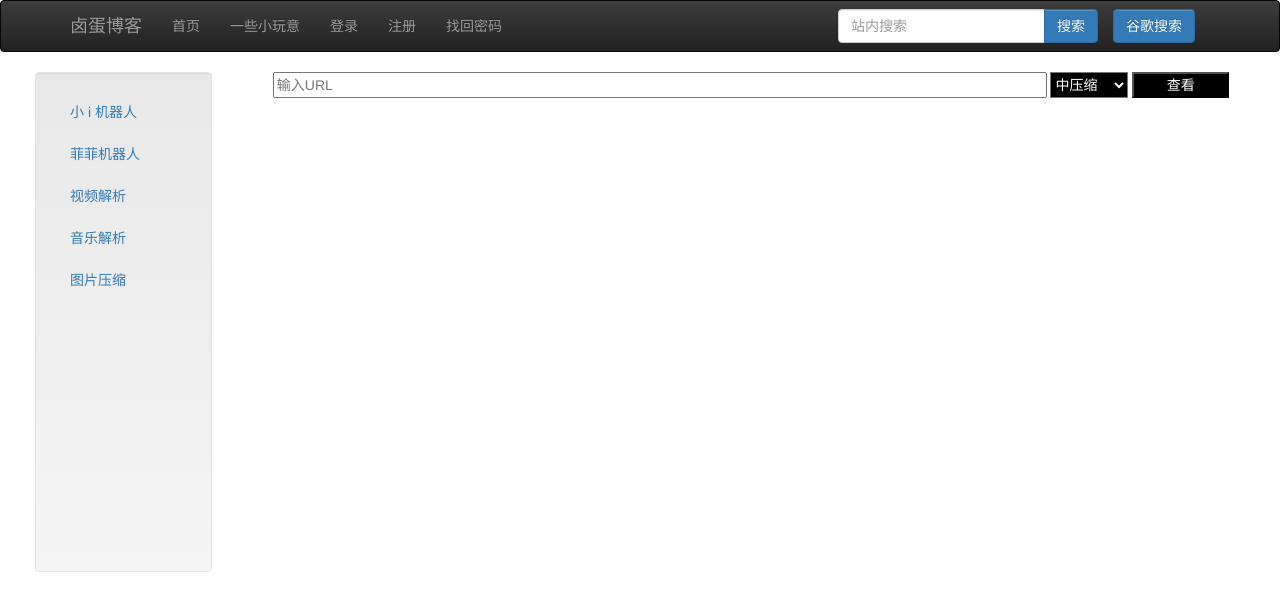
After one commit to gdludan/blog, a Django app: page /fun/images in a window 1280 px wide. The commit adds this page. Shown: the top 612 px of the page. Run offline with Django 3.2, Linux system fonts and the light colour scheme; parts of the project's set-up code (start-up, migrations or seed data) failed here and were passed over; some libraries are stand-ins or nearby versions.

Commit message:
新增图片压缩功能

```diff
--- a/blog/fun/templates/fun_left.html
+++ b/blog/fun/templates/fun_left.html
@@ -4,5 +4,6 @@
         <li> <a href="{% url 'chat_free' %}">菲菲机器人</a> </li>
         <li> <a href="{% url 'video_vip' %}">视频解析</a> </li>
         <li> <a href="{% url 'music' %}">音乐解析</a> </li>
+        <li> <a href="{% url 'ImageCompression' %}">图片压缩</a> </li>
     </ul>
 </div>
--- /dev/null
+++ b/blog/fun/templates/imagecompression.html
@@ -0,0 +1,42 @@
+{% extends "title_base.html"  %}
+{% block title %}{{ name }}{% endblock %}
+{% block content_left %}{% include 'fun_left.html' %}{% endblock %}
+{% block content %}{% load staticfiles %}
+    <div style="margin: 20px;float: right;width: 78%;margin-top: 0px;">
+        <form action="">
+            <div style="width: 100%">
+                <input type="text" name="url" placeholder="输入URL" style="width: 80%;" value="{{ url }}" title="歌名：{{ value }}">
+                <select name="grade" style="height: 26px;background: black;color: white">
+                    {% if grade == 1 %}
+                        <option title="低压缩" selected="selected" value="1">低压缩</option>
+                        <option title="中压缩" value="2">中压缩</option>
+                        <option title="高压缩" value="3">高压缩</option>
+                        <option title="无损压缩" value="0">无损压缩</option>
+                    {% elif grade == 2%}
+                        <option title="低压缩" value="1">低压缩</option>
+                        <option title="中压缩" selected="selected" value="2">中压缩</option>
+                        <option title="高压缩" value="3">高压缩</option>
+                        <option title="无损压缩" value="0">无损压缩</option>
+                    {% elif grade == 3%}
+                        <option title="低压缩" value="1">低压缩</option>
+                        <option title="中压缩" value="2">中压缩</option>
+                        <option title="高压缩" selected="selected" value="3">高压缩</option>
+                        <option title="无损压缩" value="0">无损压缩</option>
+                    {% else %}
+                        <option title="低压缩" value="1">低压缩</option>
+                        <option title="中压缩" value="2">中压缩</option>
+                        <option title="高压缩" value="3">高压缩</option>
+                        <option title="无损压缩" selected="selected" value="0">无损压缩</option>
+                    {% endif %}
+                </select>
+                <input type="submit" value="查看" style="width: 10%;background: black;color: white;">
+            </div>
+        </form><br/>
+        <center>
+            {% if pathUrl %}
+                <p>点击图片即可下载或者右键图片另存为</p>
+                <a  target="_blank" href="{{ pathUrl }}"><img src="{{ pathUrl }}" width="100%" /></a>
+            {% endif %}
+        </center>
+    </div>
+{% endblock %}
--- a/blog/fun/urls.py
+++ b/blog/fun/urls.py
@@ -10,4 +10,5 @@ urlpatterns = [
     ])),#二级路由
     path('music', views.musicView, name='music'),#网易云音乐
     path('video', views.videoView, name='video_vip'),#视频解析
+    path('images',views.ImageCompressionView,name="ImageCompression"),#图片压缩
 ]
--- a/blog/fun/views.py
+++ b/blog/fun/views.py
@@ -1,8 +1,9 @@
 from django.shortcuts import render,redirect,HttpResponse
 from django.http import JsonResponse
 from blog_Plugin.robot import get_reply_free,get_reply_xiaoi
-from blog_Plugin.music_163 import get_163MusicUrl
-import requests,json
+from blog_Plugin.music import get_163MusicUrl,get_tencent
+from blog_Plugin.images import get_img
+import requests,os
 # Create your views here.
 def chatfreeView(request):
     Open_source = True
@@ -76,8 +77,20 @@ def videoView(request):
     name = '视频解析'
     return render(request,'play.html',locals())
 
-def get_tencent(name=""):
-    url = "https://api.bzqll.com/music/tencent/search?key=579621905&s=%s&limit=1&offset=0&type=song"%name
-    data = json.loads(requests.get(url).text)
-    if data["data"]:return data["data"][0]
-    else:return {}
+def ImageCompressionView(request):
+    url = request.GET.get('url','')
+    grade = int(request.GET.get('grade',2))
+    redirecton = int(request.GET.get('redirect',0))
+    name = "图片压缩"
+    if url :
+        if redirecton == 1:
+            path = get_img(url, grade)
+            img = open(path, 'rb')
+            response = HttpResponse(img.read(), content_type='application/octet-stream')
+            response['Content-Disposition'] = 'attachment; filename="' + path + '"'
+            img.close()
+            os.remove(path)
+            return response
+        else:
+            pathUrl = '/fun/images?redirect=1&grade=%s&url=%s'%(grade,url)
+    return render(request, 'imagecompression.html', locals())
```
Also changed, not shown: blog/blog_Plugin/images.py (added, +22 -0 lines), blog/blog_Plugin/like.py (added, +7 -0 lines), blog/blog_Plugin/music.py (renamed from blog/blog_Plugin/music_163.py, +6 -1 lines).
